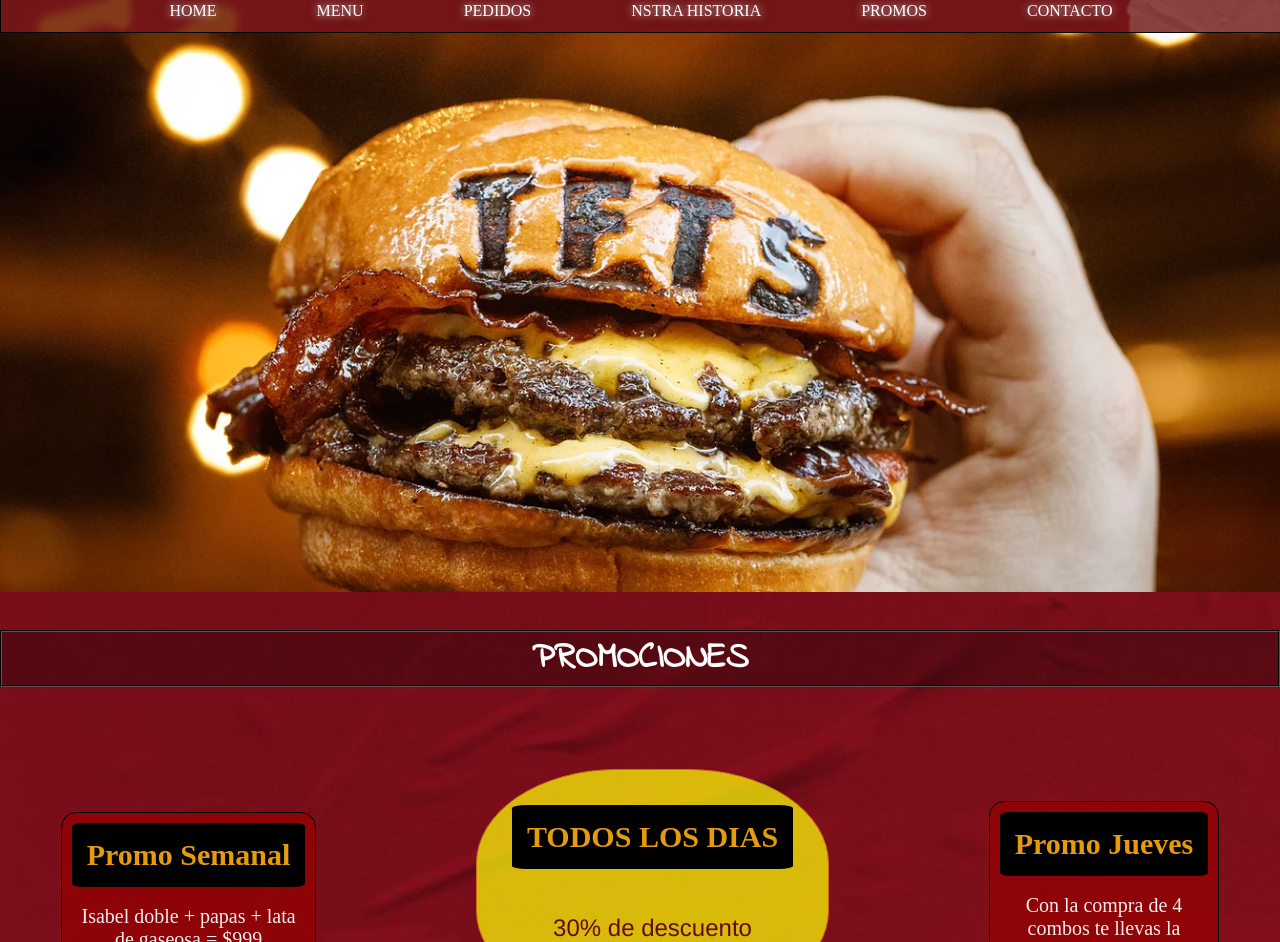
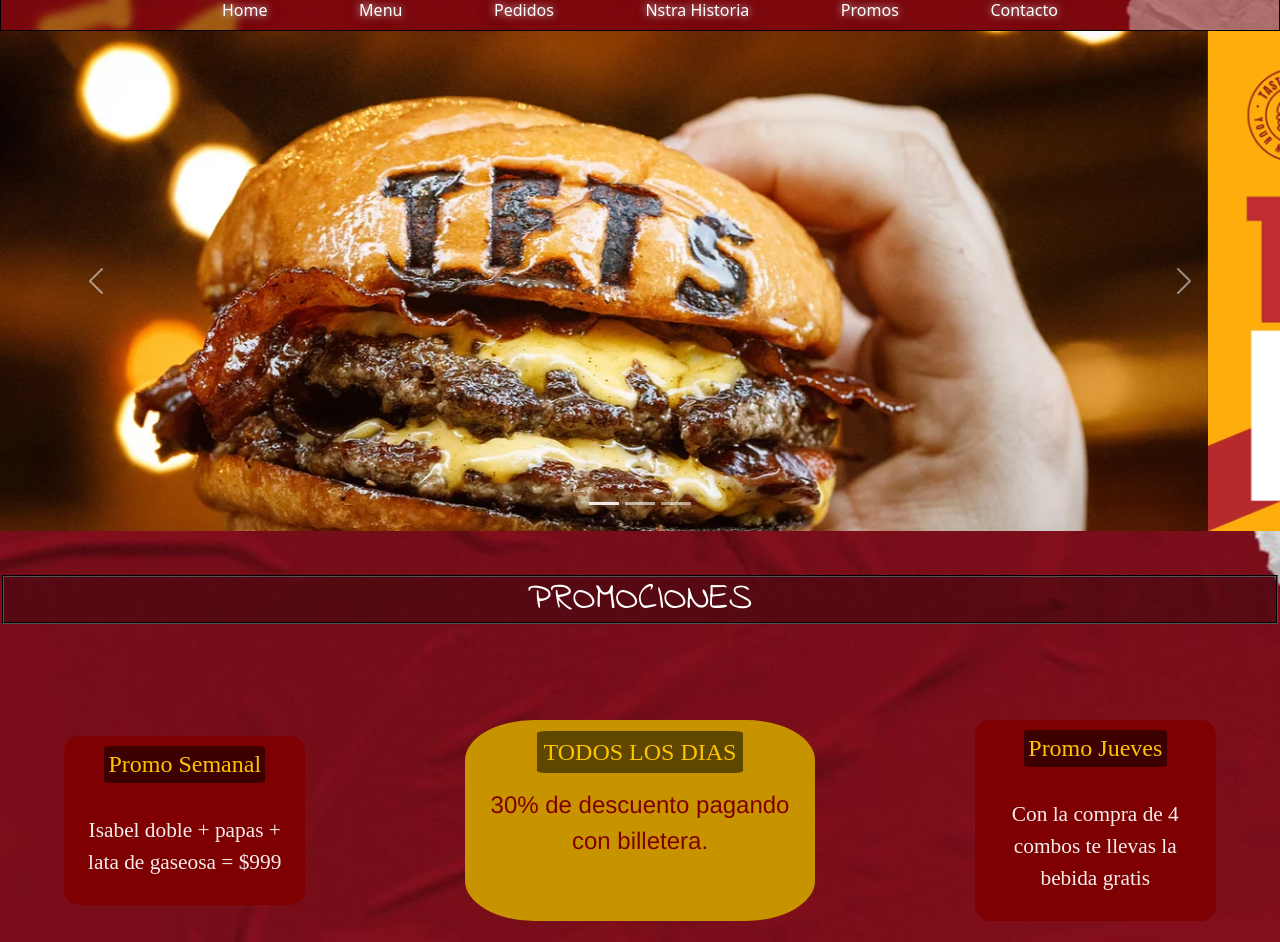
Before and after one commit to fontalucas/proyecto-prueba, a plain HTML site: page index.html in a window 1280 px wide. Shown: the part 171-1113 px from the top of the page. Drawn offline with nearby package versions, Linux system fonts and the light colour scheme.

Commit message:
index: agregue nav y carrusel

```diff
--- a/index.html
+++ b/index.html
@@ -4,6 +4,7 @@
     <meta charset="UTF-8">
     <meta http-equiv="X-UA-Compatible" content="IE=edge">
     <meta name="viewport" content="width=device-width, initial-scale=1.0">
+    <!-- Css origin -->
     <link rel="stylesheet" href="style.css">
     <!-- favicon -->
     <link rel="icon" type="image/x-icon" href="./imagenes/logo.jpg">
@@ -13,6 +14,8 @@
     <link rel="preconnect" href="https://fonts.googleapis.com">
     <link rel="preconnect" href="https://fonts.gstatic.com" crossorigin>
     <link href="https://fonts.googleapis.com/css2?family=Indie+Flower&display=swap" rel="stylesheet">
+    <!-- Boostrap -->
+    <link href="https://cdn.jsdelivr.net/npm/bootstrap@5.1.3/dist/css/bootstrap.min.css" rel="stylesheet" integrity="sha384-1BmE4kWBq78iYhFldvKuhfTAU6auU8tT94WrHftjDbrCEXSU1oBoqyl2QvZ6jIW3" crossorigin="anonymous">
 
 </head>
 
@@ -21,35 +24,54 @@
     <header class="header">
         <img src="./imagenes/logo.jpg" alt="logo del bar" class="cabecera__img">
         <div>
-            <nav>
-                <ul class="header__list">
-                    <li class="header__list__item">
-                        <a href="#" class="cabecera__list__link"> HOME </a>
-                    </li>
-                    <li class="header__list__item">
-                        <a href="./paginas/menu.html" class="cabecera__list__link"> MENU </a>
-                    </li>
-                     <li class="header__list__item">
-                            <a href="./paginas/pedidos.html" class="cabecera__list__link"> PEDIDOS </a>
-                    </li>
-                     <li class="header__list__item">
-                            <a href="./paginas/nuestra-historia.html" class="cabecera__list__link"> NSTRA HISTORIA</a>
-                    </li>
-                    <li class="header__list__item">
-                        <a href="#promociones" class="cabecera__list__link"> PROMOS </a>
-                    </li>
-                     <li class="header__list__item">
-                         <a href="./paginas/contacto.html" class="cabecera__list__link"> CONTACTO </a>
-                        </li>
-                    </ul>
-                </nav>
-                <div class="ubi__banner">
-                        <img src="./imagenes/banner.jpg" alt="foto ilustrativa" class="banner">
+            <nav class="navbar navbar-expand-lg navbar-light">
+                <div class="container-fluid">
+                    <button class="navbar-toggler" type="button" data-bs-toggle="collapse" data-bs-target="#navbarNavAltMarkup" aria-controls="navbarNavAltMarkup" aria-expanded="false" aria-label="Toggle navigation">
+                        <span class="navbar-toggler-icon"></span>
+                    </button>
+                    <div class="collapse navbar-collapse" id="navbarNavAltMarkup">
+                        <div class="navbar-nav">
+                            <a class="nav-link active" aria-current="page" href="#">Home</a>
+                            <a class="nav-link" href="./paginas/menu.html">Menu</a>
+                            <a class="nav-link" href="./paginas/pedidos.html">Pedidos</a>
+                            <a class="nav-link" href="/paginas/nuestra-historia.html">Nstra Historia </a>
+                            <a class="nav-link" href="#">Promos</a>
+                            <a class="nav-link" href="./paginas/contacto.html">Contacto</a>
+                        </div>
+                    </div>
                 </div>
+            </nav>
+            <!-- Carousel -->
+            <div id="carouselExampleIndicators" class="carousel slide" data-bs-ride="carousel">
+                <div class="carousel-indicators">
+                  <button type="button" data-bs-target="#carouselExampleIndicators" data-bs-slide-to="0" class="active" aria-current="true" aria-label="Slide 1"></button>
+                  <button type="button" data-bs-target="#carouselExampleIndicators" data-bs-slide-to="1" aria-label="Slide 2"></button>
+                  <button type="button" data-bs-target="#carouselExampleIndicators" data-bs-slide-to="2" aria-label="Slide 3"></button>
+                </div>
+                <div class="carousel-inner">
+                  <div class="carousel-item active">
+                      <img src="./imagenes/banner.jpg" class="d-block w-100" alt="foto ilustrativa hamburguesa">
+                    </div>
+                    <div class="carousel-item">
+                        <img src="./imagenes/banner2.jpg" class="d-block w-100" alt="foto hamburguesa mas 50% off">
+                    </div>
+                    <div class="carousel-item">
+                        <img src="./imagenes/banner3.jpg" class="d-block w-100" alt="foto de nueva hamburguesa">
+                    </div>
+                </div>
+                <button class="carousel-control-prev" type="button" data-bs-target="#carouselExampleIndicators" data-bs-slide="prev">
+                  <span class="carousel-control-prev-icon" aria-hidden="true"></span>
+                  <span class="visually-hidden">Previous</span>
+                </button>
+                <button class="carousel-control-next" type="button" data-bs-target="#carouselExampleIndicators" data-bs-slide="next">
+                    <span class="carousel-control-next-icon" aria-hidden="true"></span>
+                  <span class="visually-hidden">Next</span>
+                </button>
         </div>
-        </header>
 
-        <main>
+            </header>
+
+    <main>
 
         <section class="promost"> <a id="promociones"></a>
             <br>
@@ -81,7 +103,7 @@
 
     </main>
 <!-- FOOTER -->
-<footer>
+    <footer>
     <h3>VALORANOS ⮯</h3> <br>
         <div class="map">
             <iframe src="https://www.google.com/maps/embed?pb=!1m18!1m12!1m3!1d3396.992869456222!2d-60.69915778499447!3d-31.634045613978873!2m3!1f0!2f0!3f0!3m2!1i1024!2i768!4f13.1!3m3!1m2!1s0x95b5a90926f5d9d7%3A0x6be4f505c4c18a61!2sReal%20Burger!5e0!3m2!1ses!2sar!4v1647994224707!5m2!1ses!2sar"  allowfullscreen="" loading="lazy" class="maps"></iframe>
@@ -106,7 +128,7 @@
         </div>
     </footer>
 
-
+    <script src="https://cdn.jsdelivr.net/npm/bootstrap@5.1.3/dist/js/bootstrap.bundle.min.js" integrity="sha384-ka7Sk0Gln4gmtz2MlQnikT1wXgYsOg+OMhuP+IlRH9sENBO0LRn5q+8nbTov4+1p" crossorigin="anonymous"></script>
 </body>
 
 
--- a/style.css
+++ b/style.css
@@ -28,46 +28,31 @@ body {
     margin: 5px ;
 
 }
-
-.header__list {
+.navbar {
     border: solid 1px black;
-    width: 100%;
-    background-color: rgba(116, 24, 24, 0.782);
-    color: rgb(182, 32, 32);
-    display: flex;
+    background-color: #7f00007e;
     justify-content: center;
-    transition: transform 1.5s;
+    padding-top: 0px !important;
+    padding-bottom: 0px !important;
 
 }
-.header__list li:hover {
-    transform: scale(1.5);
+.navbar-nav {
+    margin: auto;
+    justify-content: space-evenly;
+    width: 80%;
 }
-
-.header__list__item {
-    display: inline-block;
-    padding: 10px;
-    margin: 2px 40px;
-
+.navbar a {
+    color: white !important;
+    text-shadow: 0 0 10px #FFFFFF, 0px 1px 20px rgba(0,0,0,0.47) !important;
+    transition: transform 1s;
 }
-.cabecera__list__link {
-    text-decoration: none;
-    list-style: none;
-    color: white;
-    text-align: center;
-    font-size: 16px;
-    text-shadow: 0 0 10px #FFFFFF, 0px 1px 20px rgba(0,0,0,0.47);
-
+.navbar a:hover {
+    transform: scale(1.1);
 }
-
-.banner {
-    width: 100%;
-    display: flex;
-    justify-content: center;
-    margin: auto;
-
-
+.carousel-item {
+    height: 500px;
+    width: 700px;
 }
-
 
 /* MAIN */ /* MAIN */ /* MAIN */ /* MAIN */ /* MAIN */ /* MAIN */ /* MAIN */
 main {
@@ -88,8 +73,7 @@ main {
 }
 
 .promos__subt1 {
-    border: solid 1px black;
-    background-color: rgba(149, 0, 0, 0.749);
+    background-color: #7f0000;
     border-radius: 15px;
     padding: 10px;
     width: 20rem;
@@ -97,8 +81,7 @@ main {
 }
 
 .promos__subt3 {
-    border: solid 1px black;
-    background-color: rgba(149, 0, 0, 0.749);
+    background-color: #7f0000;
     margin: auto;
     border-radius: 15px;
     padding: 10px;
@@ -106,13 +89,12 @@ main {
 
 }
 .promos__subt2 {
-    border: solid 1px;
-    background-color: rgba(255, 255, 6, 0.713);
+    background-color: #c79400;
     text-align: center;
-    padding: 3%;
-    color: chocolate;
-    border-radius: 40%;
-    font-size: 40px;
+    padding: 1%;
+    color: 000000;
+    border-radius: 20%;
+    font-size: 4px;
     margin: 0rem 10rem;
     font-family: 'Franklin Gothic Medium', 'Arial Narrow', Arial, sans-serif;
 }
@@ -135,26 +117,26 @@ h3 {
     background-color: rgba(0, 0, 0, 0.277);
     margin: auto;
     width: 99.7%;
-    font-size: 36px;
+    font-size: 28pt !important;
     font-family: 'Indie Flower', cursive;
 }
 
 h4 {
     text-align: center;
-    background-color: rgb(0, 0, 0);
+    background-color: rgba(0, 0, 0, 0.52);
     border-radius: 5%;
     width: max-content;
-    font-size: 30px;
-    padding: 15px;
-    color: rgb(230, 154, 14);
-    font-family: "Barlow Condensed";
+    font-size: 30pt;
+    padding: 2%;
+    color: #ffc400;
+    font-family: "Montserrat";
     margin: auto;
 }
 /* Aling content es solo cuando es wrap */
 
 p {
-    font-family: Montserrat;
-    font-size: 20px;
+    font-family: "Montserrat";
+    font-size: 16pt;
     text-align: center;
     color: rgba(255, 255, 255, 0.926);
 
@@ -162,8 +144,8 @@ p {
 .p__importante {
     font-family: 'Franklin Gothic Medium', 'Arial Narrow', Arial, sans-serif;
     text-align: center;
-    font-size: 24px;
-    color: rgb(97, 12, 12);
+    font-size: 18pt;
+    color: #7f0000;
 
 
 
```
Also changed, not shown: imagenes/banner2.jpg (added), 1 other file.
